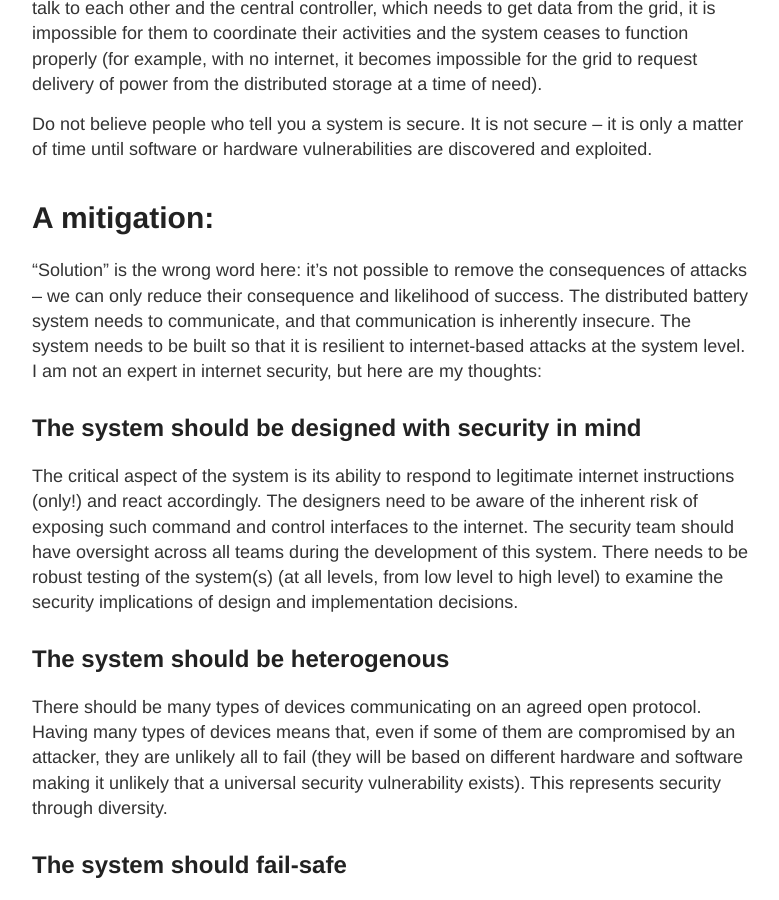
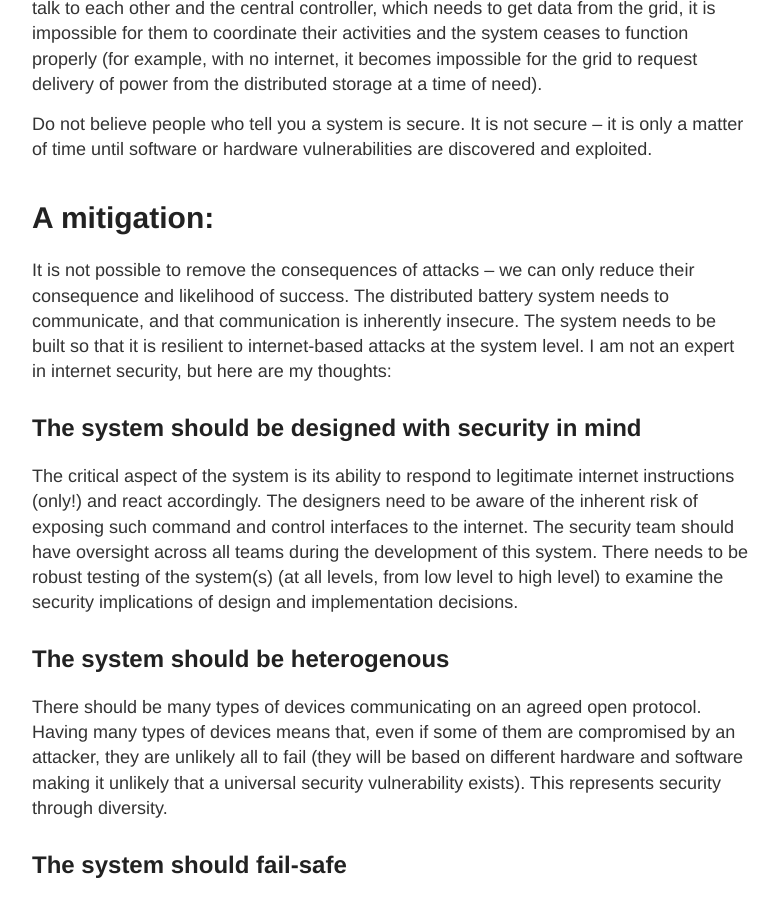
Before and after one commit to wall0159/wall0159.github.io, a Jekyll site: the page built from _posts/2019-6-6-distributed_storage.md, in a window 1280 px wide and 900 px high, scrolled down 1702 px. Shown: the whole window, without its empty margins (248-1027 px from the left). Built offline with Jekyll 4.4.1, drawn with Linux system fonts in a browser that asks for light colours.

Commit message:
tidy up language

```diff
--- a/_posts/2019-6-6-distributed_storage.md
+++ b/_posts/2019-6-6-distributed_storage.md
@@ -31,7 +31,7 @@ Do not believe people who tell you a system is secure. It is not secure -- it is
 
 A mitigation:
 =============
-"Solution" is the wrong word here: it's not possible to remove the consequences of attacks -- we can only reduce their consequence and likelihood of success. The distributed battery system needs to communicate, and that communication is inherently insecure. The system needs to be built so that it is resilient to internet-based attacks at the system level. I am not an expert in internet security, but here are my thoughts:
+It is not possible to remove the consequences of attacks -- we can only reduce their consequence and likelihood of success. The distributed battery system needs to communicate, and that communication is inherently insecure. The system needs to be built so that it is resilient to internet-based attacks at the system level. I am not an expert in internet security, but here are my thoughts:
 
 ## The system should be designed with security in mind
 The critical aspect of the system is its ability to respond to legitimate internet instructions (only!) and react accordingly. The designers need to be aware of the inherent risk of exposing such command and control interfaces to the internet. The security team should have oversight across all teams during the development of this system. There needs to be robust testing of the system(s) (at all levels, from low level to high level) to examine the security implications of design and implementation decisions.
```
